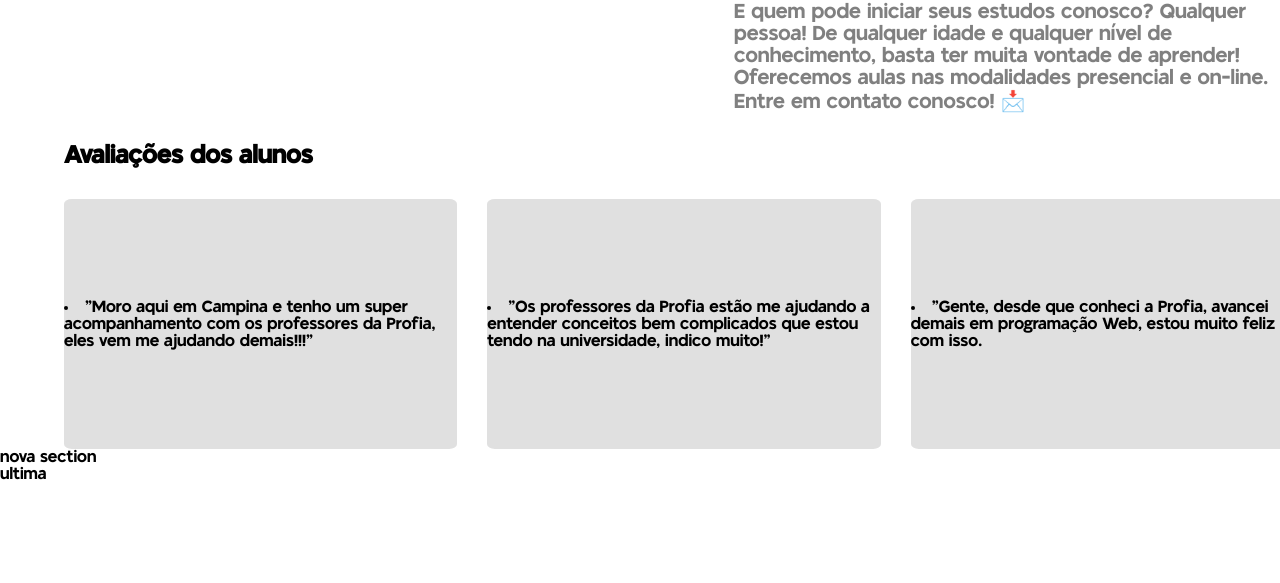
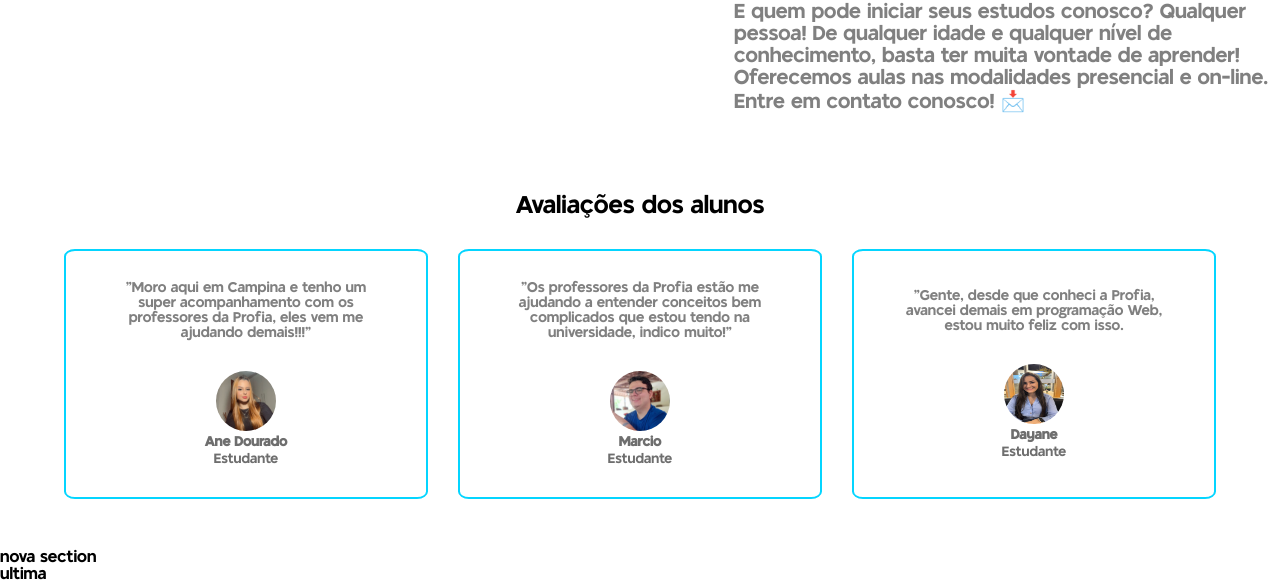
Before and after one commit to andrewtargino/aula13, a plain HTML site: page index.html in a window 1280 px wide. Shown: the part 1227-1810 px from the top of the page. Before the commit the page ends 1710 px from the top, so only its background shows below. Drawn offline with Linux system fonts and the light colour scheme.

Commit message:
Add files via upload

```diff
--- a/index.html
+++ b/index.html
@@ -100,13 +100,34 @@
                         <h1>Avaliações dos alunos</h1>
                             <div class="lista-alunos">
                                 <div class="review1">
-                                    <li>“Moro aqui em Campina e tenho um super acompanhamento com os professores da Profia, eles vem me ajudando demais!!!”</li>
+                                    <div class="review-column">
+                                        <p class="depoimento">“Moro aqui em Campina e tenho um super acompanhamento com os professores da Profia, eles vem me ajudando demais!!!”</p>
+                                        <div class="review-pessoa">
+                                            <img src="anne.jpeg" class="fotosreview" alt="foto de ana" width="60px" height="60px">
+                                            <h5>Ane Dourado</h5>
+                                            <small>Estudante</small>
+                                        </div>
+                                    </div>
                                 </div>
                                 <div class="review2">
-                                    <li>“Os professores da Profia estão me ajudando a entender conceitos bem complicados que estou tendo na universidade, indico muito!”</li>
+                                    <div class="review-column">
+                                        <p class="depoimento">“Os professores da Profia estão me ajudando a entender conceitos bem complicados que estou tendo na universidade, indico muito!”</p>
+                                        <div class="review-pessoa">
+                                            <img src="Marcio.jpeg" class="fotosreview" alt="foto de marcio" width="60px" height="60px">
+                                            <h5>Marcio</h5>
+                                            <small>Estudante</small>
+                                        </div>
+                                    </div>
                                 </div>
                                 <div class="review3">
-                                    <li>“Gente, desde que conheci a Profia, avancei demais em programação Web, estou muito feliz com isso.</li>
+                                    <div class="review-column">
+                                        <p class="depoimento">“Gente, desde que conheci a Profia, avancei demais em programação Web, estou muito feliz com isso.</p>
+                                        <div class="review-pessoa">
+                                            <img src="dayane.jpeg" class="fotosreview" alt="foto de dayane" width="60px" height="60px">
+                                            <h5>Dayane</h5>
+                                            <small>Estudante</small>
+                                        </div>
+                                    </div>
                                 </div>
                             </div>
                         <h1>
--- a/style.css
+++ b/style.css
@@ -17,7 +17,6 @@ html{
     margin: 0 auto;
     width: 1240px;
     max-width: 90%;
-
 }
 .flex-header{
     display: flex;
@@ -217,31 +216,45 @@ ul>li{
 .lista-alunos{
     display: flex;
     flex-direction: row;
-    width: 1240px;
     padding-top: 30px;
     gap: 30px;
 }
-.review1{
+.review-topo > h1{
+    text-align: center;
+    font-weight: 100;
+    padding-top: 50px;
+}
+.review1, .review2, .review3{
+    border: 2px solid rgb(4, 213, 255);
     display: flex;
     height: 250px;
     width: 410px;
-    border-radius: 2%;
-    background-color: rgb(224, 224, 224);
+    border-radius: 3%;
+    align-items: center;
+    justify-content: center;
+    transition: transform .2s;
+}
+.depoimento{
+    font-size: 14px;
+    padding-left: 40px;
+    padding-right: 40px;
+    text-align: center;
+}
+.review-column{
+    display: flex;
+    flex-direction: column;
+    justify-content: center;
     align-items: center;
 }
-.review2{
-    display: flex;
-    height: 250px;
-    width: 410px;
-    border-radius: 2%;
-    background-color: rgb(224, 224, 224);
-    align-items: center;
+.fotosreview{
+    border-radius: 90%;
 }
-.review3{
-    display: flex;
-    height: 250px;
-    width: 410px;
-    border-radius: 2%;
-    background-color: rgb(224, 224, 224);
-    align-items: center;
+.review-pessoa{
+    color: rgb(110, 110, 110);
+    font-weight: 40;
+    text-align: center;
 }
+.review1:hover, .review2:hover, .review3:hover {
+    margin-bottom: 10px;
+    transform: translateY(10px);
+}
```
Also changed, not shown: Marcio.jpeg (added), anne.jpeg (added), dayane.jpeg (added), 1 other file.
